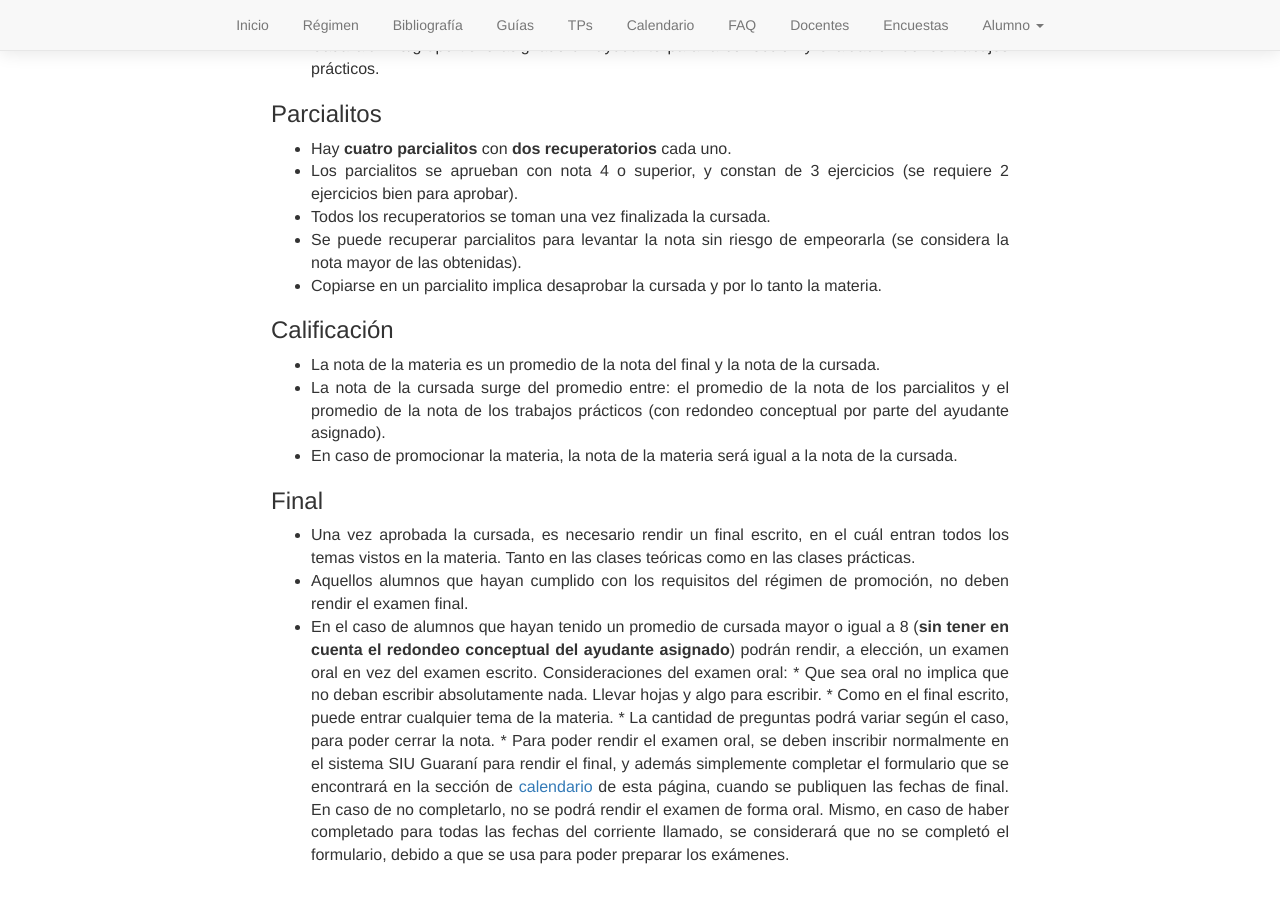
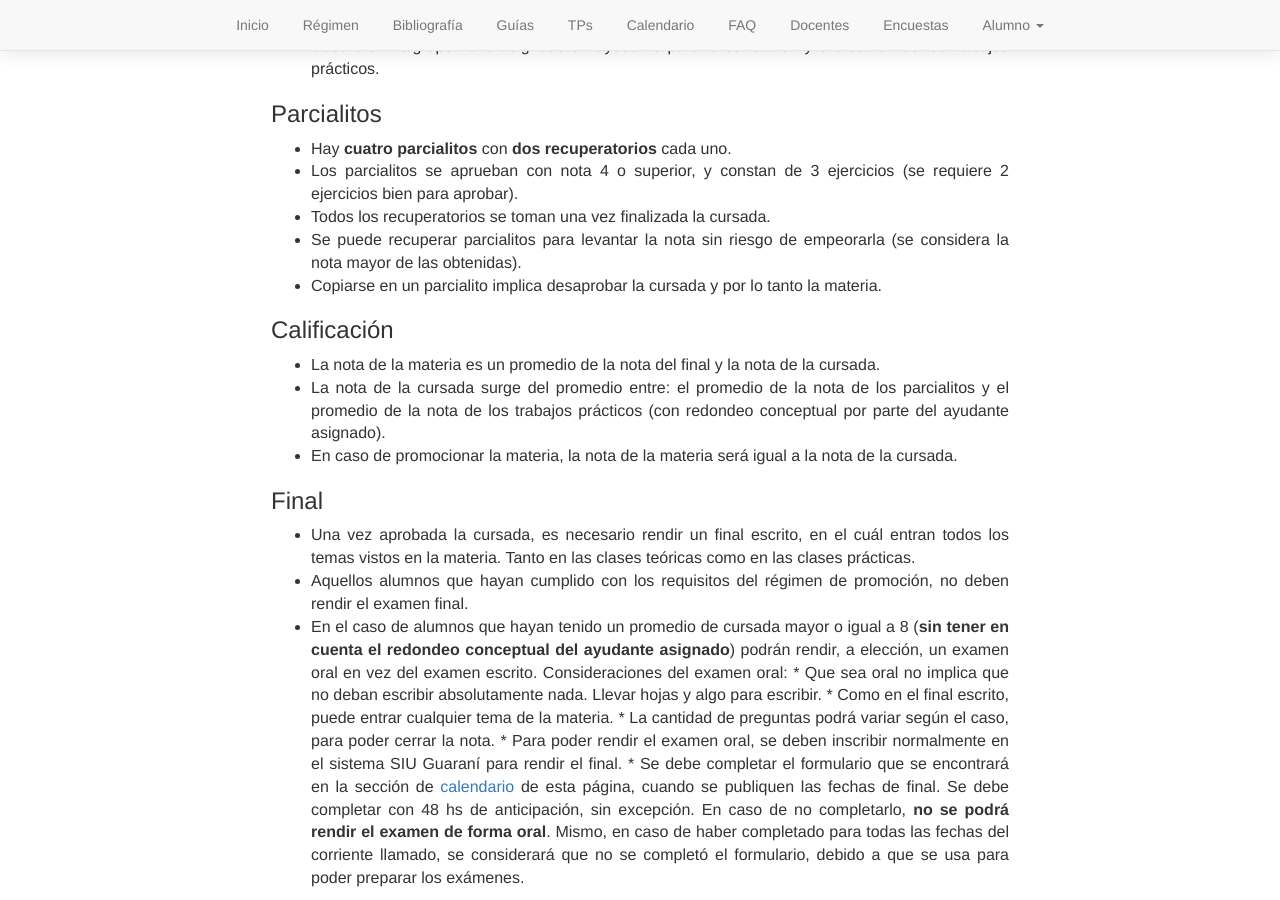
Before and after one commit to algoritmos-rw/algoritmos, a Jekyll site: the page built from static/01_regimen.md, in a window 1280 px wide and 900 px high, scrolled down 758 px. Built offline with Jekyll 4.4.1, drawn with Linux system fonts in a browser that asks for light colours; before the commit the page ends 1635 px from its top, so only the background shows below that.

Commit message:
Mas aclaraciones

```diff
--- a/static/01_regimen.md
+++ b/static/01_regimen.md
@@ -53,4 +53,5 @@ Régimen de cursada
 		* Que sea oral no implica que no deban escribir absolutamente nada. Llevar hojas y algo para escribir.
 		* Como en el final escrito, puede entrar cualquier tema de la materia.
 		* La cantidad de preguntas podrá variar según el caso, para poder cerrar la nota.
-		* Para poder rendir el examen oral, se deben inscribir normalmente en el sistema SIU Guaraní para rendir el final, y además simplemente completar el formulario que se encontrará en la sección de [calendario]({{ 'calendario' | relative_url }}) de esta página, cuando se publiquen las fechas de final. En caso de no completarlo, no se podrá rendir el examen de forma oral. Mismo, en caso de haber completado para todas las fechas del corriente llamado, se considerará que no se completó el formulario, debido a que se usa para poder preparar los exámenes.
+		* Para poder rendir el examen oral, se deben inscribir normalmente en el sistema SIU Guaraní para rendir el final.
+		* Se debe completar el formulario que se encontrará en la sección de [calendario]({{ 'calendario' | relative_url }}) de esta página, cuando se publiquen las fechas de final. Se debe completar con 48 hs de anticipación, sin excepción. En caso de no completarlo, **no se podrá rendir el examen de forma oral**. Mismo, en caso de haber completado para todas las fechas del corriente llamado, se considerará que no se completó el formulario, debido a que se usa para poder preparar los exámenes.
```
